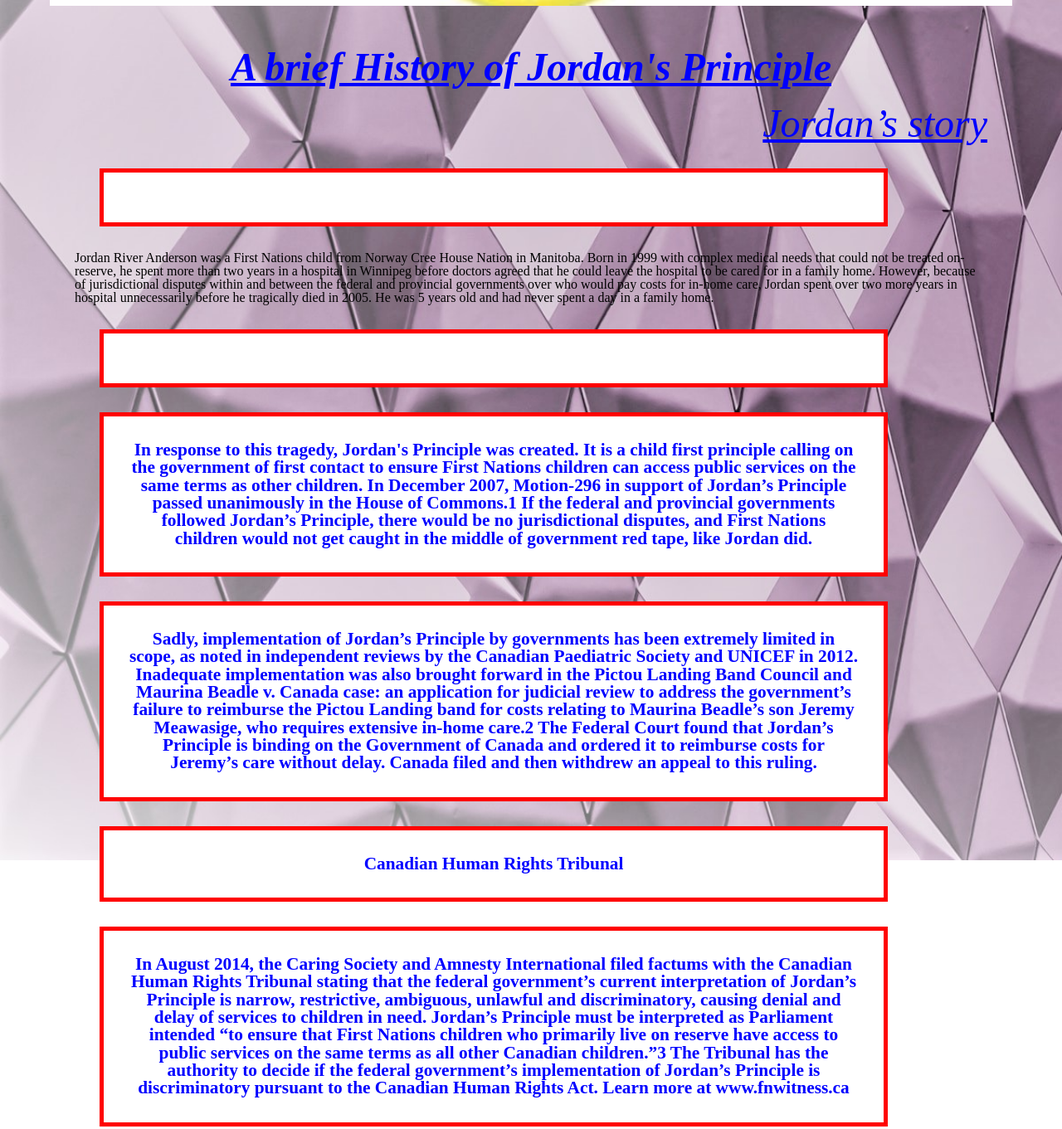
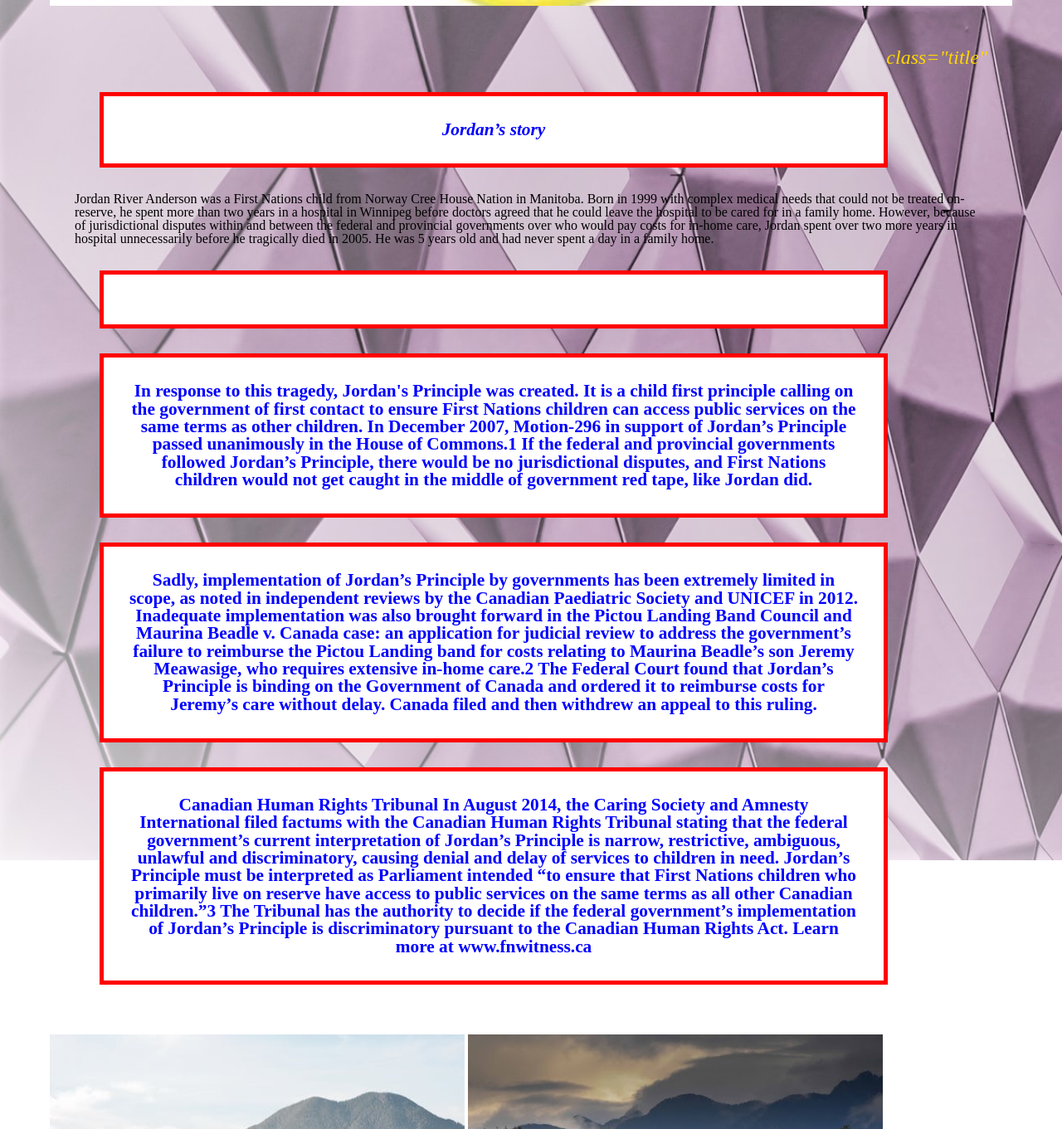
Before and after one commit to Reign23/JPWebsite, a plain HTML site: page indexjp.html in a window 1280 px wide. Shown: the part 403-1764 px from the top of the page at 83% size. Drawn offline with Linux system fonts and the light colour scheme.

Commit message:
Update indexjp.html

```diff
--- a/indexjp.html
+++ b/indexjp.html
@@ -13,15 +13,13 @@
 
 <body>
 <header>
-
+A brief History of Jordan's Principle
 </header>
 
   </p>
 </div>
   <section>
-
-        <h1 class="title">A brief History of Jordan's Principle</h1>
-          <h2 class="title" <p>  Jordan’s story </p></h2>
+          <h2> class="title" <p>  Jordan’s story </p></h2>
         Jordan River Anderson was a First Nations child
       from Norway Cree House Nation in Manitoba.
       Born in 1999 with complex medical needs that
@@ -66,8 +64,8 @@ Canada and ordered it to reimburse costs for
 Jeremy’s care without delay. Canada filed and
 then withdrew an appeal to this ruling. </p>
 
-<p>   Canadian Human Rights Tribunal </p>
- <p>   In August 2014, the Caring Society and Amnesty
+<p>   Canadian Human Rights Tribunal
+  In August 2014, the Caring Society and Amnesty
 International filed factums with the Canadian
 Human Rights Tribunal stating that the federal
 government’s current interpretation of Jordan’s
```
